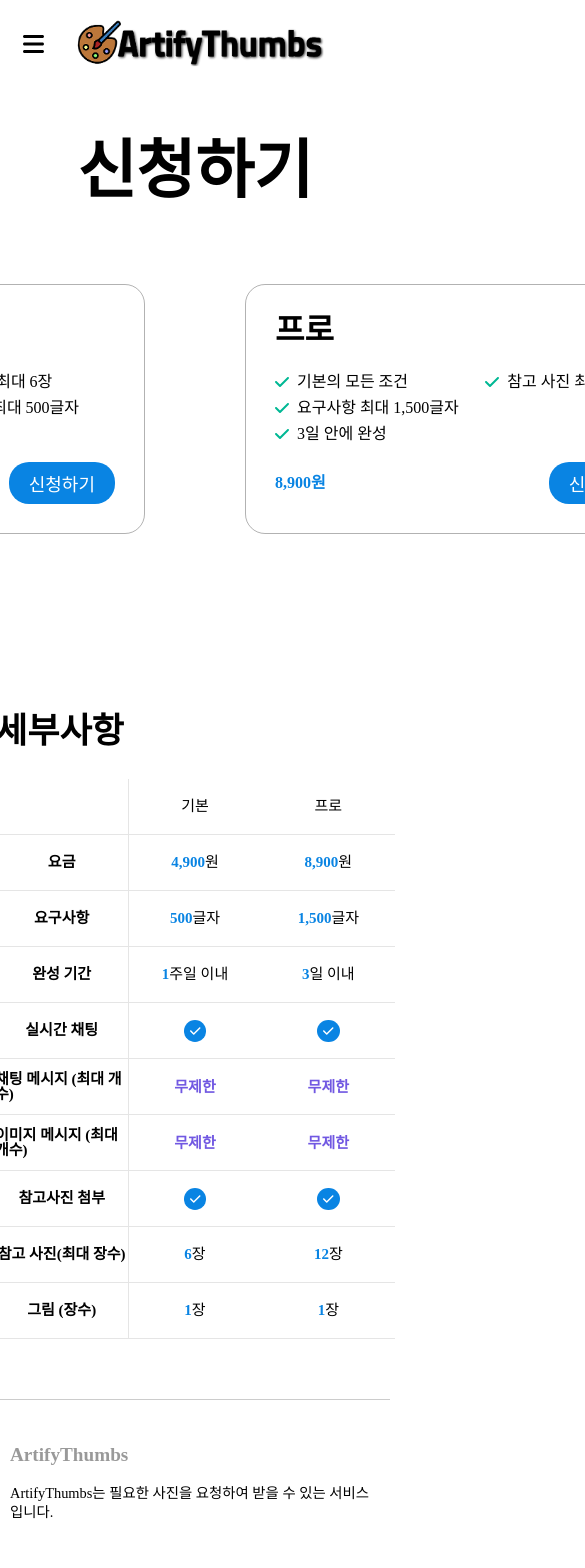
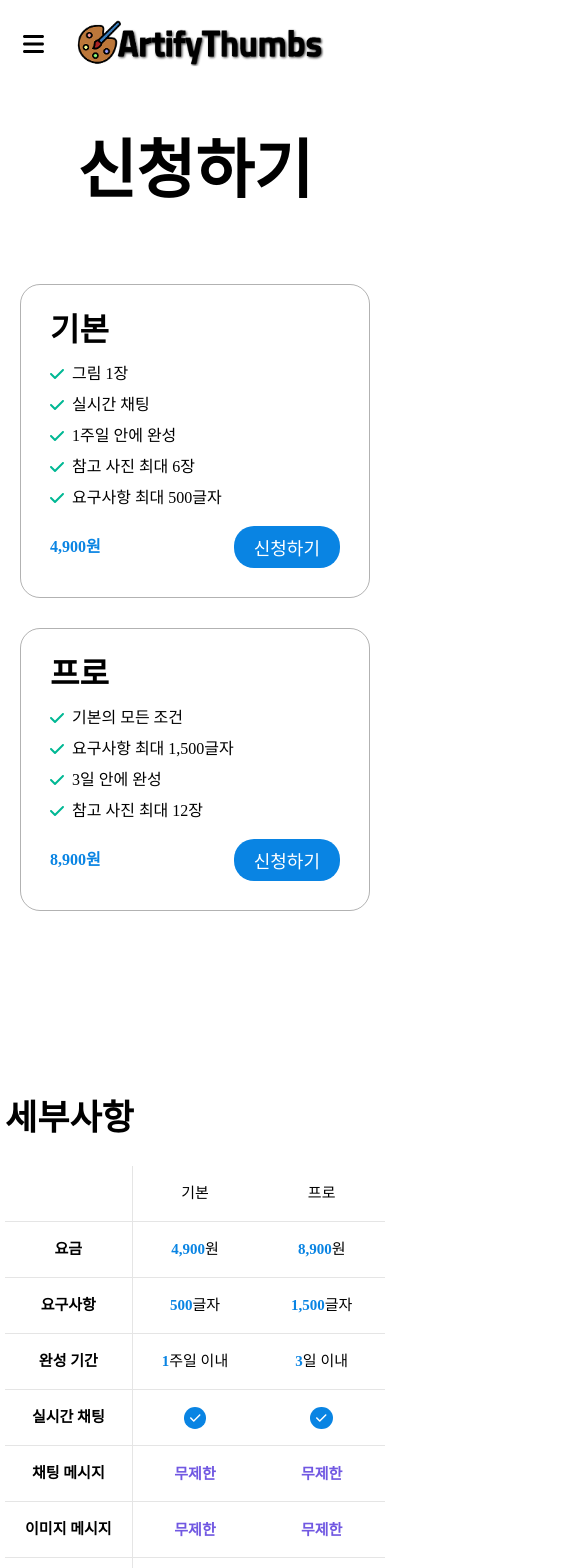
Before and after one commit to daehyeong2/ArtifyThumbs, a React (Create React App) app: page /apply in a window 390 px wide. Shown: the top 1568 px of the page, 585 px wide, since content can reach past the window. Built offline with nearby package versions, Linux system fonts and the light colour scheme; no server answers; the database is empty; sample sign-in values are in the browser's storage; a web font is replaced by a local one.

Commit message:
신청하기 페이지 모바일 UI, 잡다한 변경, firebase reCAPTCHA 추가

```diff
--- a/src/routes/Apply.jsx
+++ b/src/routes/Apply.jsx
@@ -4,6 +4,8 @@ import { motion } from "framer-motion";
 import { Link } from "react-router-dom";
 import { FontAwesomeIcon } from "@fortawesome/react-fontawesome";
 import { faCheck } from "@fortawesome/free-solid-svg-icons";
+import { useRecoilValue } from "recoil";
+import { isMobileAtom, widthAtom } from "../atom";
 
 const Container = styled.div`
   display: flex;
@@ -22,8 +24,9 @@ const ContainerTitle = styled.h1`
 
 const Plans = styled.div`
   display: flex;
+  flex-direction: ${(props) => (props.$isSmall ? "column" : "row")};
   justify-content: center;
-  gap: 100px;
+  gap: ${(props) => (props.$isSmall ? "30px" : "100px")};
   margin-bottom: 100px;
 `;
 
@@ -31,8 +34,10 @@ const Plan = styled.div`
   display: flex;
   flex-direction: column;
   justify-content: space-between;
-  width: 440px;
-  height: 250px;
+  gap: ${(props) => (props.$isXMobile ? "20px" : 0)};
+  width: ${(props) => (props.$isXMobile ? "350px" : "440px")};
+  min-height: 250px;
+  height: 100%;
   border: 1px solid rgba(0, 0, 0, 0.3);
   padding: 29px;
   box-sizing: border-box;
@@ -57,8 +62,8 @@ const PlanInfo = styled.div`
 const PlanFeatures = styled.ul`
   display: grid;
   grid-template-rows: repeat(3, 1fr);
-  grid-auto-flow: column;
-  gap: 10px;
+  grid-auto-flow: ${(props) => (props.$isXMobile ? "row" : "column")};
+  gap: ${(props) => (props.$isXMobile ? "15px" : "10px")};
   li {
     display: flex;
     align-items: center;
@@ -112,6 +117,8 @@ const Detail = styled.ul`
   min-width: 400px;
   width: 40vw;
   display: grid;
+  padding: ${(props) => (props.$isMobile ? "10px" : 0)};
+  box-sizing: border-box;
   grid-template-rows: repeat(100px, 1fr);
   margin-bottom: 60px;
 `;
@@ -161,16 +168,20 @@ const DetailTitle = styled.h1`
 `;
 
 const Order = () => {
+  const width = useRecoilValue(widthAtom);
+  const isMobile = useRecoilValue(isMobileAtom);
+  const isXMobile = !(width > 470);
+  const isSmall = !(width > 1050);
   return (
     <>
       <Seo title="신청하기" />
       <Container>
         <ContainerTitle>신청하기</ContainerTitle>
-        <Plans>
-          <Plan>
+        <Plans $isSmall={isSmall}>
+          <Plan $isXMobile={isXMobile}>
             <PlanTitle>기본</PlanTitle>
             <PlanInfo>
-              <PlanFeatures>
+              <PlanFeatures $isXMobile={isXMobile}>
                 <li>
                   <FontAwesomeIcon icon={faCheck} />
                   그림 1장
@@ -206,10 +217,10 @@ const Order = () => {
               </PlanBuy>
             </PlanInfo>
           </Plan>
-          <Plan>
+          <Plan $isXMobile={isXMobile}>
             <PlanTitle>프로</PlanTitle>
             <PlanInfo>
-              <PlanFeatures>
+              <PlanFeatures $isXMobile={isXMobile}>
                 <li>
                   <FontAwesomeIcon icon={faCheck} />
                   기본의 모든 조건
@@ -242,7 +253,7 @@ const Order = () => {
             </PlanInfo>
           </Plan>
         </Plans>
-        <Detail>
+        <Detail $isMobile={isMobile}>
           <DetailTitle>세부사항</DetailTitle>
           <DetailItem>
             <DetailInfo />
@@ -286,7 +297,7 @@ const Order = () => {
             </DetailInfo>
           </DetailItem>
           <DetailItem>
-            <DetailInfo>채팅 메시지 (최대 개수)</DetailInfo>
+            <DetailInfo>채팅 메시지 {isMobile ? "" : "(최대 개수)"}</DetailInfo>
             <DetailInfo>
               <h3>무제한</h3>
             </DetailInfo>
@@ -295,7 +306,9 @@ const Order = () => {
             </DetailInfo>
           </DetailItem>
           <DetailItem>
-            <DetailInfo>이미지 메시지 (최대 개수)</DetailInfo>
+            <DetailInfo>
+              이미지 메시지 {isMobile ? "" : "(최대 개수)"}
+            </DetailInfo>
             <DetailInfo>
               <h3>무제한</h3>
             </DetailInfo>
@@ -313,7 +326,7 @@ const Order = () => {
             </DetailInfo>
           </DetailItem>
           <DetailItem>
-            <DetailInfo>참고 사진(최대 장수)</DetailInfo>
+            <DetailInfo>참고 사진 {isMobile ? "" : "(최대 장수)"}</DetailInfo>
             <DetailInfo>
               <span>6</span>장
             </DetailInfo>
@@ -322,7 +335,7 @@ const Order = () => {
             </DetailInfo>
           </DetailItem>
           <DetailItem>
-            <DetailInfo>그림 (장수)</DetailInfo>
+            <DetailInfo>그림 {isMobile ? "" : "(장수)"}</DetailInfo>
             <DetailInfo>
               <span>1</span>장
             </DetailInfo>
--- a/src/routes/DetailOrderManagement.jsx
+++ b/src/routes/DetailOrderManagement.jsx
@@ -59,14 +59,17 @@ import {
   MessageUsername,
   Notification,
   Overlay,
+  Switch,
   Title,
   Tooltip,
   TooltipContainer,
+  TopBar,
   Wrapper,
   cutString,
   messageButtonVariants,
   messageImageVariants,
   parseISOString,
+  screenVariants,
   tooltipVariants,
 } from "../components/detailApply";
 import {
@@ -82,7 +85,7 @@ import {
 } from "firebase/firestore";
 import { auth, db, storage } from "../firebase";
 import { useRecoilValue } from "recoil";
-import { userAtom } from "../atom";
+import { isMobileAtom, userAtom, widthAtom } from "../atom";
 import styled from "styled-components";
 import {
   deleteObject,
@@ -429,6 +432,62 @@ const DetailOrderManagement = () => {
       }
     }
   };
+  const [screen, setScreen] = useState("chat");
+  const [isBack, setIsBack] = useState(false);
+  const width = useRecoilValue(widthAtom);
+  const isMobile = useRecoilValue(isMobileAtom);
+  const isSmall = !(width > 1295);
+  const isXSmall = !(width > 1140);
+  const switchPrev = () => {
+    setIsBack(true);
+    switch (screen) {
+      case "chat":
+        setScreen("detail");
+        break;
+      case "draft":
+        setScreen("chat");
+        break;
+      default:
+        setScreen("chat");
+        break;
+    }
+  };
+  const switchNext = () => {
+    setIsBack(false);
+    switch (screen) {
+      case "detail":
+        setScreen("chat");
+        break;
+      case "chat":
+        setScreen("draft");
+        break;
+      default:
+        setScreen("chat");
+        break;
+    }
+  };
+  useEffect(() => {
+    if (apply) {
+      if (screen === "chat") {
+        setTimeout(() => {
+          scrollDown();
+        }, 310);
+      }
+    }
+  }, [apply, screen]);
+  useEffect(() => {
+    if (apply) {
+      if (isXSmall) {
+        setTimeout(() => {
+          scrollDown();
+        }, 300);
+      } else {
+        setTimeout(() => {
+          scrollDown();
+        }, 100);
+      }
+    }
+  }, [apply, isMobile, isSmall, isXSmall]);
   return (
     <>
       <Seo title={apply?.title ? apply.title : "로딩 중.."} />
@@ -488,11 +547,49 @@ const DetailOrderManagement = () => {
           </>
         )}
       </AnimatePresence>
-      <Wrapper>
+      <Wrapper $isMobile={isMobile} $isSmall={isSmall} $isXSmall={isXSmall}>
         {apply ? (
           <>
-            <Back to="/order-management">&larr; 뒤로가기</Back>
-            <Detail>
+            <TopBar $isMobile={isMobile}>
+              {screen === "chat" ? (
+                <Switch onClick={switchPrev} $isMobile={isMobile}>
+                  주문 정보
+                </Switch>
+              ) : screen === "draft" ? (
+                <Switch onClick={switchPrev} $isMobile={isMobile}>
+                  채팅
+                </Switch>
+              ) : (
+                <div style={{ width: "44px" }} />
+              )}
+              <Back $isSmall={isSmall} to="/order-management">
+                &larr; 뒤로가기
+              </Back>
+              {screen === "detail" ? (
+                <Switch onClick={switchNext} $isMobile={isMobile}>
+                  채팅
+                </Switch>
+              ) : screen === "chat" ? (
+                <Switch onClick={switchNext} $isMobile={isMobile}>
+                  참고 사진
+                </Switch>
+              ) : (
+                <div style={{ width: "44px" }} />
+              )}
+            </TopBar>
+            <AnimatePresence mode="popLayout" custom={isBack}>
+              {(!isXSmall && !isMobile) || (isMobile && screen === "detail") ? (
+                <Detail
+                  key="detail"
+                  variants={screenVariants}
+                  initial="entry"
+                  animate="center"
+                  exit="exit"
+                  custom={isBack}
+                  $isMobile={isMobile}
+                  $isSmall={isSmall}
+                  $isXSmall={isXSmall}
+                >
                   <DetailResult>
                     <DetailImage
                       $isCompleted={
@@ -556,7 +653,19 @@ const DetailOrderManagement = () => {
                     </DeleteApply>
                   </ApplyManage>
                 </Detail>
-            <Chat>
+              ) : null}
+              {(!isXSmall && !isMobile) ||
+              (isXSmall && !isMobile) ||
+              (isMobile && screen === "chat") ? (
+                <Chat
+                  key="chat"
+                  $isMobile={isMobile}
+                  variants={screenVariants}
+                  custom={isBack}
+                  initial="entry"
+                  animate="center"
+                  exit="exit"
+                >
                   <MessageList ref={ulRef}>
                     {apply.chats.length > 0 || chats.length > 0 ? (
                       <>
@@ -566,7 +675,9 @@ const DetailOrderManagement = () => {
                               key={index}
                               $isMe={chat.isMe}
                               $removeAvatar={
-                            index === 0 ? false : apply.chats[index - 1].isMe
+                                index === 0
+                                  ? false
+                                  : apply.chats[index - 1].isMe
                               }
                             >
                               {(index === 0
@@ -685,7 +796,9 @@ const DetailOrderManagement = () => {
                           whileHover="hover"
                           exit="exit"
                         >
-                      <MessageImageTitle>함께 전송할 사진</MessageImageTitle>
+                          <MessageImageTitle>
+                            함께 전송할 사진
+                          </MessageImageTitle>
                           <MessageImage $src={chatFile.imageUrl} />
                         </MessageImageContainer>
                       )}
@@ -720,7 +833,20 @@ const DetailOrderManagement = () => {
                     </MessageButton>
                   </MessageForm>
                 </Chat>
-            <Drafts>
+              ) : null}
+              {(isXSmall && !isMobile) ||
+              (!isXSmall && !isMobile) ||
+              (isMobile && screen === "draft") ? (
+                <Drafts
+                  key="draft"
+                  $isMobile={isMobile}
+                  $isXSmall={isXSmall}
+                  variants={screenVariants}
+                  custom={isBack}
+                  initial="entry"
+                  animate="center"
+                  exit="exit"
+                >
                   <DraftTitle>
                     받은 참고 사진 ({apply.drafts.length}/
                     {apply.plan === "pro" ? "12" : "6"})
@@ -736,13 +862,18 @@ const DetailOrderManagement = () => {
                           layoutId={draft.imageUrl}
                           key={idx}
                         >
-                      <DraftLazyImage src={draft.imageUrl} alt="draftImage" />
+                          <DraftLazyImage
+                            src={draft.imageUrl}
+                            alt="draftImage"
+                          />
                           <DraftDesc>{draft.title}</DraftDesc>
                         </Draft>
                       );
                     })}
                   </DraftList>
                 </Drafts>
+              ) : null}
+            </AnimatePresence>
           </>
         ) : (
           <></>
--- a/src/routes/Procedure.jsx
+++ b/src/routes/Procedure.jsx
@@ -7,9 +7,12 @@ import { addDoc, collection } from "firebase/firestore";
 import { auth, db } from "../firebase";
 import { FontAwesomeIcon } from "@fortawesome/react-fontawesome";
 import { faRotateBack } from "@fortawesome/free-solid-svg-icons";
+import { useRecoilValue } from "recoil";
+import { isMobileAtom } from "../atom";
 
 const Wrapper = styled.div`
   padding: 100px;
+  padding: ${(props) => (props.$isMobile ? "70px 10px" : "100px")};
   box-sizing: border-box;
   display: flex;
   justify-content: center;
@@ -62,8 +65,12 @@ const Title = styled.h1`
 const Form = styled.form`
   display: grid;
   grid-template-columns: repeat(2, 1fr);
-  grid-template-rows: 0.7fr 1fr 3fr 0.5fr;
+  grid-template-rows: ${(props) =>
+    props.$isMobile
+      ? "0.7fr 0.7fr 0.7fr 2.3fr 0.5fr"
+      : "0.7fr 0.7fr 3fr 0.5fr"};
   gap: 20px;
+  max-height: ${(props) => (props.$isMobile ? "none" : "600px")};
   width: 100%;
   height: 100%;
 `;
@@ -85,6 +92,7 @@ const Select = styled.select`
   font-size: 18px;
   border-radius: 10px;
   border: 2px solid #17c0eb;
+  min-width: 180px;
   height: 50px;
   outline: none;
   cursor: pointer;
@@ -152,6 +160,7 @@ const ApplyBox = styled.div`
 const ApplyMessage = styled.h3`
   grid-column: span 2;
   color: rgba(0, 0, 0, 0.4);
+  line-height: 1.2;
 `;
 
 const ErrorMessage = styled.p`
@@ -206,17 +215,18 @@ const Procedure = () => {
       setLoading(false);
     }
   };
+  const isMobile = useRecoilValue(isMobileAtom);
   return (
     <>
       <Seo title="신청하기" />
-      <Wrapper>
+      <Wrapper $isMobile={isMobile}>
         <Container>
           <Back to="/apply">
             <FontAwesomeIcon icon={faRotateBack} /> 뒤로가기
           </Back>
           <Title>신청하기</Title>
-          <Form onSubmit={handleSubmit(onSubmit)}>
-            <InputContainer>
+          <Form $isMobile={isMobile} onSubmit={handleSubmit(onSubmit)}>
+            <InputContainer $isFull={isMobile}>
               <Label>플랜 선택</Label>
               <Select
                 {...register("plan", {
@@ -231,7 +241,7 @@ const Procedure = () => {
                 <option value="pro">프로</option>
               </Select>
             </InputContainer>
-            <InputContainer>
+            <InputContainer $isFull={isMobile}>
               <Label>그림 종류</Label>
               <Select {...register("kind", { required: true })}>
                 <option value="youtube-thumbnail">유튜브 썸네일</option>
@@ -283,8 +293,9 @@ const Procedure = () => {
             </InputContainer>
             <ApplyBox>
               <ApplyMessage>
-                ※ 참고 사진은 신청을 완료하신 후, 세부 페이지에서 추가 하실 수
-                있습니다. (신청 후에는 위의 정보들을 수정할 수 없습니다.)
+                ※ 글자 수는 공백 포함입니다. 그리고 참고 사진은 신청을 완료하신
+                후, 세부 페이지에서 추가 하실 수 있습니다. (신청 후에는 위의
+                정보들을 수정할 수 없습니다.)
               </ApplyMessage>
               <ApplyButton>
                 {isLoading ? "신청하는 중.." : "신청하기"}
```
Also changed, not shown: src/firebase.js (+7 -0 lines), src/routes/DetailApply.jsx (+14 -1 lines). Lines whose indentation alone changed are shown as unchanged.
